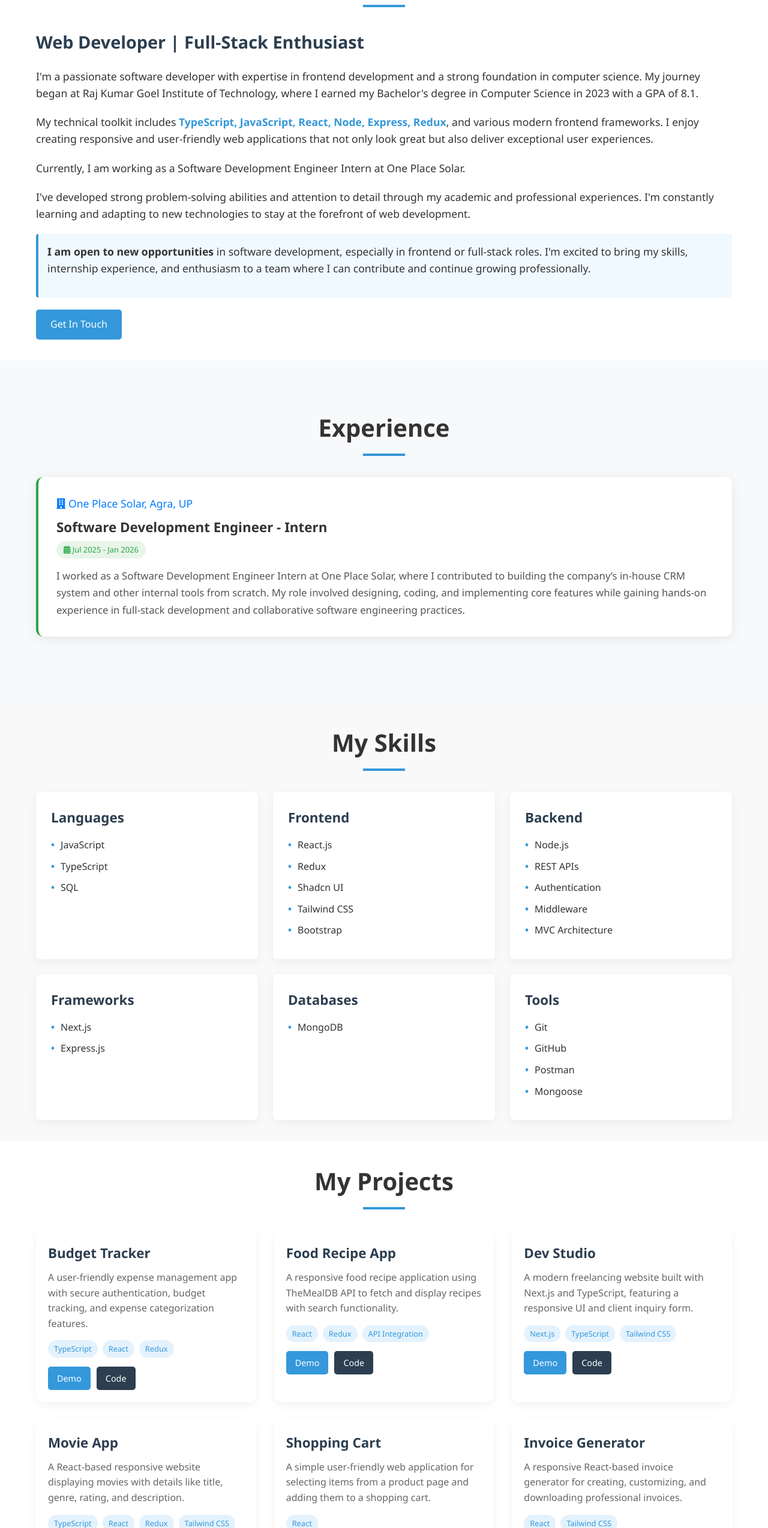
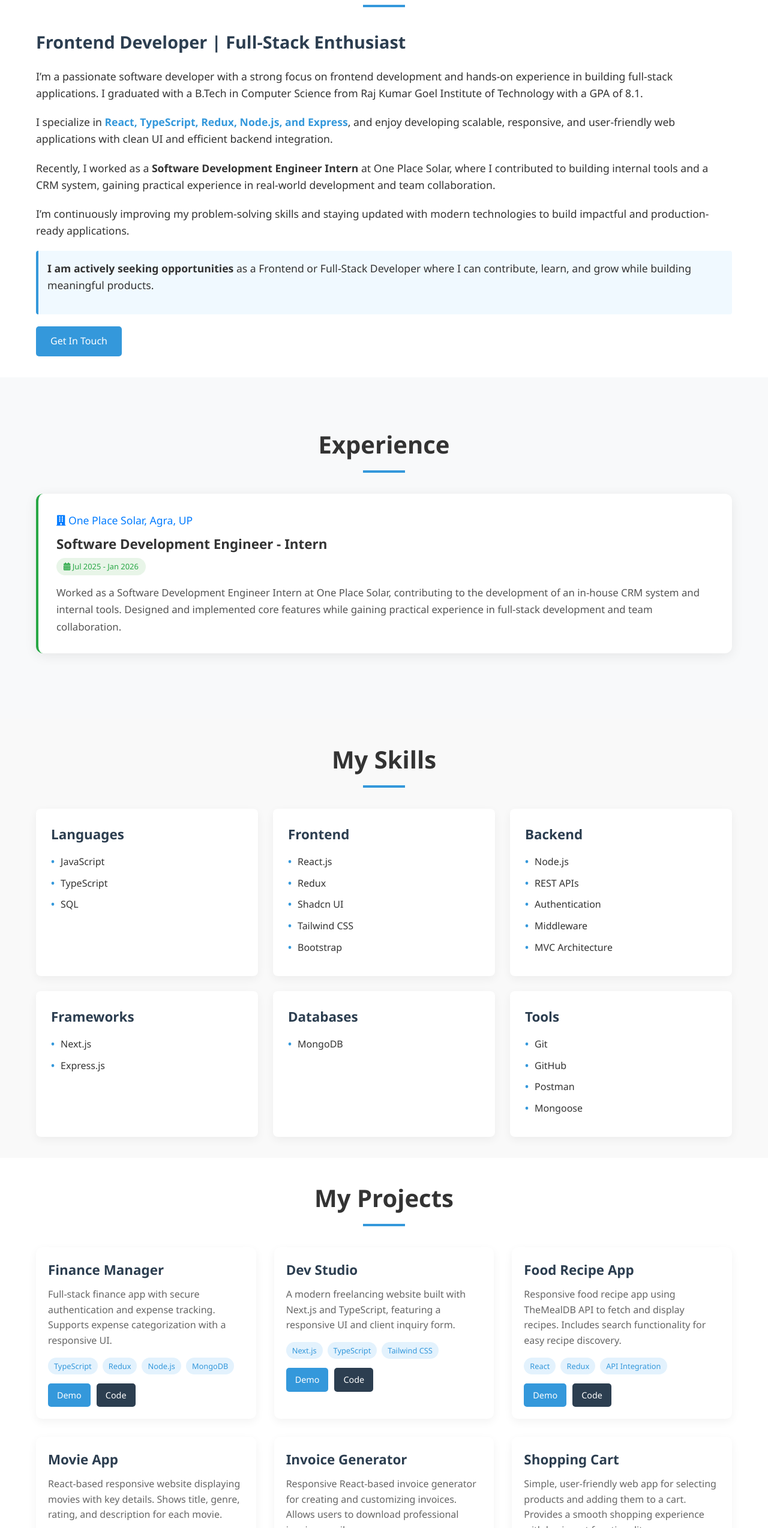
Before and after one commit to promise1402/personal-portfolio, a plain HTML site: page index.html in a window 1280 px wide. Shown: the part 902-3449 px from the top of the page at 60% size. Drawn offline with Linux system fonts and the light colour scheme.

Commit message:
updated resume

```diff
--- a/index.html
+++ b/index.html
@@ -55,23 +55,28 @@
             <h2 class="section-title animate">About Me</h2>
             <div class="about-content animate">
                 <div class="about-text">
-                    <h3>Web Developer | Full-Stack Enthusiast</h3>
-                    <p>I'm a passionate software developer with expertise in frontend development and a strong
-                        foundation in computer science. My journey began at Raj Kumar Goel Institute of Technology,
-                        where I earned my Bachelor's degree in Computer Science in 2023 with a GPA of 8.1.</p>
-                    <p>My technical toolkit includes <span class="highlight">TypeScript, JavaScript, React, Node,
-                            Express, Redux</span>, and various modern frontend frameworks. I enjoy creating responsive
-                        and user-friendly web applications that not only look great but also deliver exceptional user
-                        experiences.</p>
-                    <p>Currently, I am working as a Software Development Engineer Intern at One Place Solar.</p>
-                    <p>I've developed strong problem-solving abilities and attention to detail through my academic and
-                        professional experiences. I'm constantly learning and adapting to new technologies to stay at
-                        the forefront of web development.</p>
+                    <h3>Frontend Developer | Full-Stack Enthusiast</h3>
+
+                    <p>I’m a passionate software developer with a strong focus on frontend development and hands-on
+                        experience in building full-stack applications. I graduated with a B.Tech in Computer Science
+                        from Raj Kumar Goel Institute of Technology with a GPA of 8.1.</p>
+
+                    <p>I specialize in <span class="highlight">React, TypeScript, Redux, Node.js, and Express</span>,
+                        and enjoy developing scalable, responsive, and user-friendly web applications with clean UI and
+                        efficient backend integration.</p>
+
+                    <p>Recently, I worked as a <strong>Software Development Engineer Intern</strong> at One Place Solar,
+                        where I contributed to building internal tools and a CRM system, gaining practical experience in
+                        real-world development and team collaboration.</p>
+
+                    <p>I’m continuously improving my problem-solving skills and staying updated with modern technologies
+                        to build impactful and production-ready applications.</p>
+
                     <div class="job-seeking">
-                        <p><strong>I am open to new opportunities</strong> in software development, especially in
-                            frontend or full-stack roles. I'm excited to bring my skills, internship experience, and
-                            enthusiasm to a team where I can contribute and continue growing professionally.</p>
+                        <p><strong>I am actively seeking opportunities</strong> as a Frontend or Full-Stack Developer
+                            where I can contribute, learn, and grow while building meaningful products.</p>
                     </div>
+
                     <a href="#contact" class="btn" style="margin-top: 20px;">Get In Touch</a>
                 </div>
             </div>
@@ -97,11 +102,11 @@
                     </div>
                 </div>
                 <div class="experience-description">
-                    <p>I worked as a Software Development Engineer Intern at One Place Solar,
-                        where I contributed to building the company’s in-house CRM system and other internal tools from
-                        scratch. My role involved designing, coding,
-                        and implementing core features while gaining hands-on experience in full-stack development and
-                        collaborative software engineering practices.
+                    <p>Worked as a Software Development Engineer Intern at One Place Solar, contributing to the
+                        development
+                        of an in-house CRM system and internal tools. Designed and implemented core features while
+                        gaining
+                        practical experience in full-stack development and team collaboration.
                     </p>
                 </div>
             </div>
@@ -178,36 +183,22 @@
             <div class="projects-container">
                 <div class="project-card animate">
                     <div class="project-content">
-                        <h3>Budget Tracker</h3>
-                        <p>A user-friendly expense management app with secure authentication, budget tracking, and
-                            expense categorization features.</p>
+                        <h3>Finance Manager</h3>
+                        <p>Full-stack finance app with secure authentication and expense tracking.
+                            Supports expense categorization with a responsive UI.</p>
+
                         <div class="tech-stack">
                             <span class="tech-tag">TypeScript</span>
-                            <span class="tech-tag">React</span>
                             <span class="tech-tag">Redux</span>
+                            <span class="tech-tag">Node.js</span>
+                            <!-- <span class="tech-tag">Express</span> -->
+                            <span class="tech-tag">MongoDB</span>
                         </div>
+
                         <div class="project-links">
-                            <a href="https://budget-tracker-five-pi.vercel.app/login" class="demo-link"
+                            <a href="https://finance-frontend-gilt.vercel.app/login" class="demo-link"
                                 target="_blank">Demo</a>
-                            <a href="https://github.com/promise1402/budget-tracker" class="code-link"
-                                target="_blank">Code</a>
-                        </div>
-                    </div>
-                </div>
-                <div class="project-card animate">
-                    <div class="project-content">
-                        <h3>Food Recipe App</h3>
-                        <p>A responsive food recipe application using TheMealDB API to fetch and display recipes with
-                            search functionality.</p>
-                        <div class="tech-stack">
-                            <span class="tech-tag">React</span>
-                            <span class="tech-tag">Redux</span>
-                            <span class="tech-tag">API Integration</span>
-                        </div>
-                        <div class="project-links">
-                            <a href="https://food-recipe-app2-two.vercel.app/" class="demo-link"
-                                target="_blank">Demo</a>
-                            <a href="https://github.com/promise1402/food-recipe-app" class="code-link"
+                            <a href="https://github.com/promise1402/finance-frontend" class="code-link"
                                 target="_blank">Code</a>
                         </div>
                     </div>
@@ -233,9 +224,27 @@
                 </div>
                 <div class="project-card animate">
                     <div class="project-content">
+                        <h3>Food Recipe App</h3>
+                        <p>Responsive food recipe app using TheMealDB API to fetch and display recipes.
+                            Includes search functionality for easy recipe discovery.</p>
+                        <div class="tech-stack">
+                            <span class="tech-tag">React</span>
+                            <span class="tech-tag">Redux</span>
+                            <span class="tech-tag">API Integration</span>
+                        </div>
+                        <div class="project-links">
+                            <a href="https://food-recipe-app2-two.vercel.app/" class="demo-link"
+                                target="_blank">Demo</a>
+                            <a href="https://github.com/promise1402/food-recipe-app" class="code-link"
+                                target="_blank">Code</a>
+                        </div>
+                    </div>
+                </div>
+                <div class="project-card animate">
+                    <div class="project-content">
                         <h3>Movie App</h3>
-                        <p>A React-based responsive website displaying movies with details like title, genre, rating,
-                            and description.</p>
+                        <p>React-based responsive website displaying movies with key details.
+                            Shows title, genre, rating, and description for each movie.</p>
                         <div class="tech-stack">
                             <span class="tech-tag">TypeScript</span>
                             <span class="tech-tag">React</span>
@@ -252,23 +261,9 @@
                 </div>
                 <div class="project-card animate">
                     <div class="project-content">
-                        <h3>Shopping Cart</h3>
-                        <p>A simple user-friendly web application for selecting items from a product page and adding
-                            them to a shopping cart.</p>
-                        <div class="tech-stack">
-                            <span class="tech-tag">React</span>
-                        </div>
-                        <div class="project-links">
-                            <a href="https://github.com/promise1402/shopping-cart" class="code-link"
-                                target="_blank">Code</a>
-                        </div>
-                    </div>
-                </div>
-                <div class="project-card animate">
-                    <div class="project-content">
                         <h3>Invoice Generator</h3>
-                        <p>A responsive React-based invoice generator for creating, customizing, and downloading
-                            professional invoices.</p>
+                        <p>Responsive React-based invoice generator for creating and customizing invoices.
+                            Allows users to download professional invoices easily.</p>
                         <div class="tech-stack">
                             <span class="tech-tag">React</span>
                             <span class="tech-tag">Tailwind CSS</span>
@@ -277,6 +272,20 @@
                             <a href="https://invoice-generator-two-lac.vercel.app/" class="demo-link"
                                 target="_blank">Demo</a>
                             <a href="https://github.com/promise1402/invoice-generator" class="code-link"
+                                target="_blank">Code</a>
+                        </div>
+                    </div>
+                </div>
+                <div class="project-card animate">
+                    <div class="project-content">
+                        <h3>Shopping Cart</h3>
+                        <p>Simple, user-friendly web app for selecting products and adding them to a cart.
+                            Provides a smooth shopping experience with basic cart functionality.</p>
+                        <div class="tech-stack">
+                            <span class="tech-tag">React</span>
+                        </div>
+                        <div class="project-links">
+                            <a href="https://github.com/promise1402/shopping-cart" class="code-link"
                                 target="_blank">Code</a>
                         </div>
                     </div>
@@ -366,7 +375,7 @@
                             <i class="fab fa-github"></i>
                             <span>GitHub</span>
                         </a>
-                        <a href="https://drive.google.com/uc?export=download&id=1RX1N9QNGZI2eZLoXJ5EAw44oIAY6Xuuf"
+                        <a href="https://drive.google.com/uc?export=download&id=1CdE3bkYBOdVEigXiBeMF3dKxj5AnOZBR"
                             target="_blank" class="contact-link">
                             <i class="fa-solid fa-download"></i>
                             <span>Download Resume</span>
```
